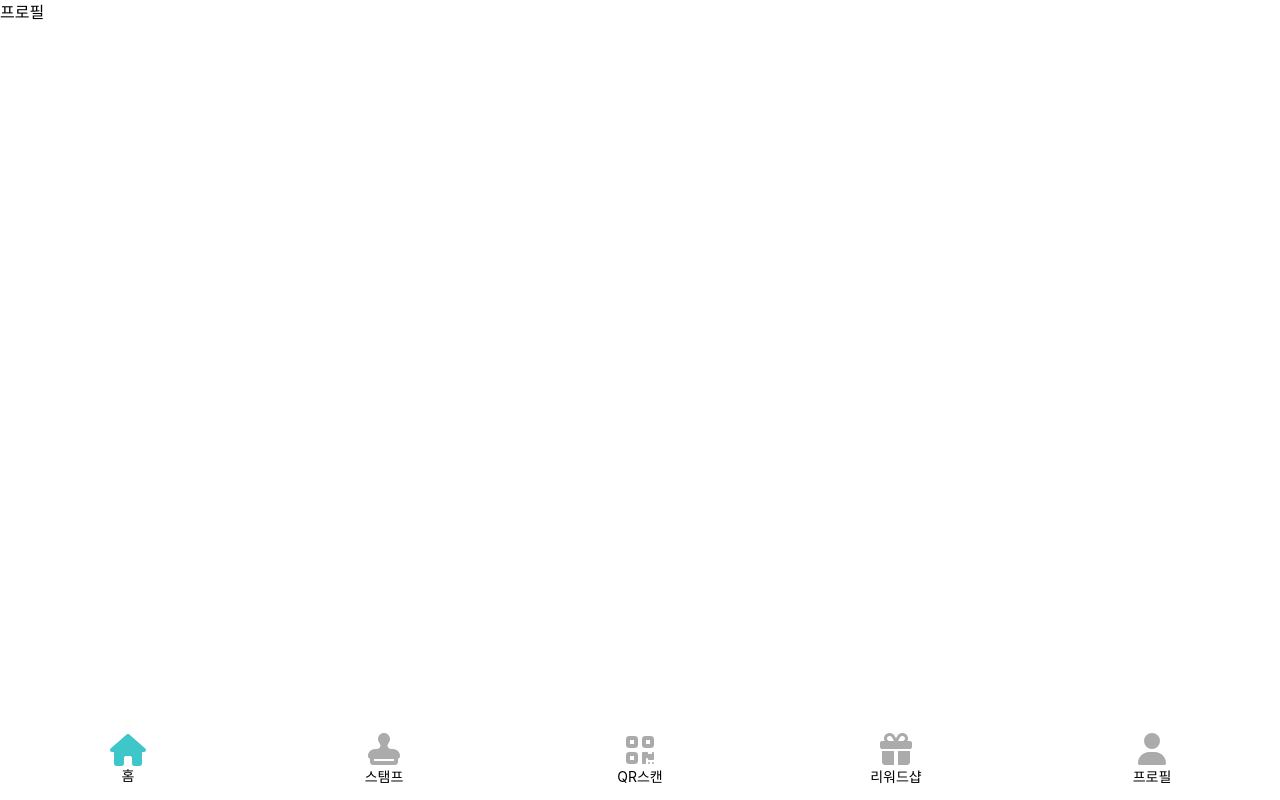
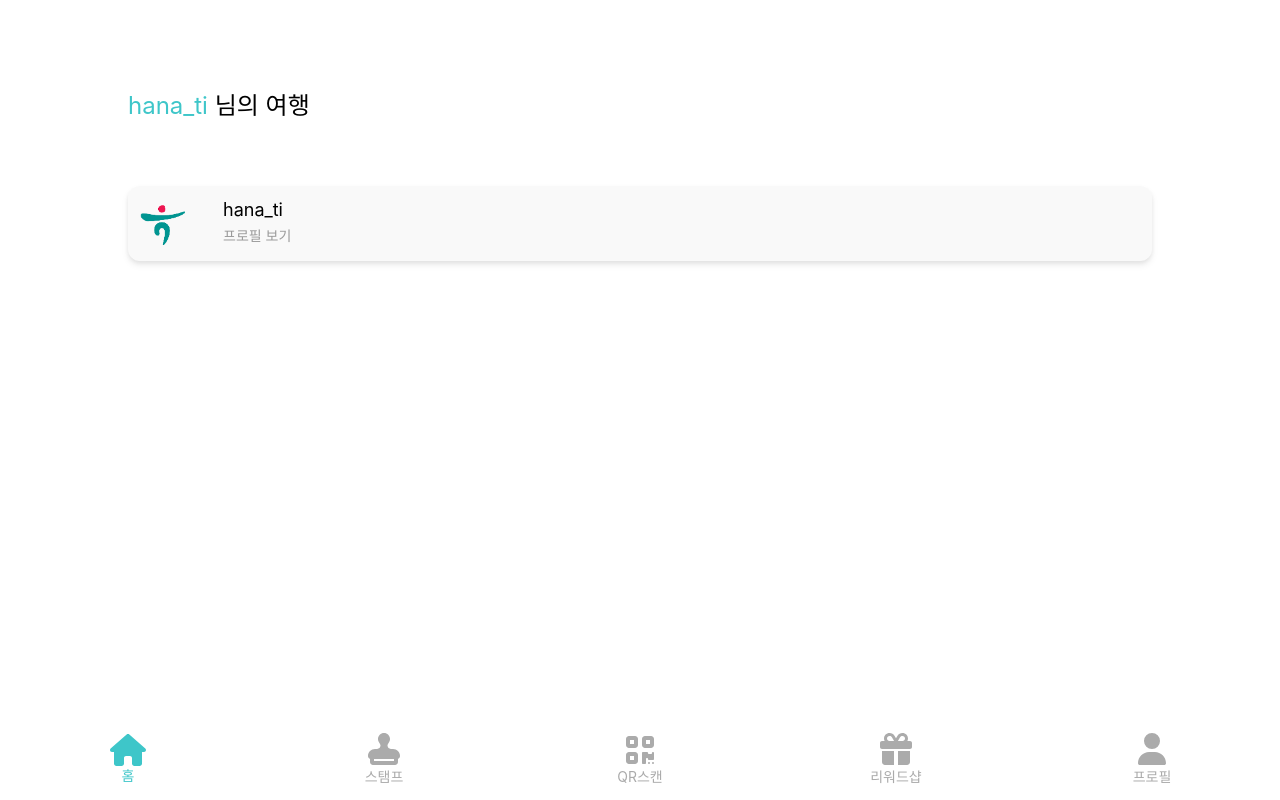
Before and after one commit to No88888888/eve_psyche_and_team_1, a React (Create React App) app in the folder FE/haiyeo/: page /profile in a window 1280 px wide. Built offline with nearby package versions, Linux system fonts and the light colour scheme.

Commit message:
Building profile pages

```diff
--- a/FE/haiyeo/src/App.js
+++ b/FE/haiyeo/src/App.js
@@ -10,6 +10,7 @@ import SearchPlace from "./pages/SearchPlace";
 import SearchSchedule from "./pages/SearchSchedule";
 import Result from "./pages/Result";
 import ResultDetail from "./pages/ResultDetail";
+import ProfileDetail from "./pages/ProfileDetail";
 
 function App() {
   return (
@@ -19,6 +20,7 @@ function App() {
         <Route path="/stamp" Component={Stamp} />
         <Route path="/rewardshop" Component={RewardShop} />
         <Route path="/profile" Component={Profile} />
+        <Route path="/profile/detail" Component={ProfileDetail} />
         <Route path="/search" Component={Search} />
         <Route path="/search/place" Component={SearchPlace} />
         <Route path="/search/schedule" Component={SearchSchedule} />
--- a/FE/haiyeo/src/components/BottomNav.js
+++ b/FE/haiyeo/src/components/BottomNav.js
@@ -20,12 +20,12 @@ function BottomNav() {
           {activeNav === 1 ? (
             <div className="grid">
               <FontAwesomeIcon icon={faHouse} color="#3ec6c9" size="2x" />
-              <span className="text-sm mx-auto">홈</span>
+              <span className="text-sm mx-auto text-[#3ec6c9]">홈</span>
             </div>
           ) : (
             <div className="grid">
               <FontAwesomeIcon icon={faHouse} color="#ababab" size="2x" />
-              <span className="text-sm mx-auto">홈</span>
+              <span className="text-sm mx-auto text-[#ababab]">홈</span>
             </div>
           )}
         </NavLink>
@@ -37,14 +37,14 @@ function BottomNav() {
               <div className="mx-auto">
                 <FontAwesomeIcon icon={faStamp} color="#3ec6c9" size="2x" />
               </div>
-              <span className="text-sm mx-auto">스탬프</span>
+              <span className="text-sm mx-auto text-[#3ec6c9]">스탬프</span>
             </div>
           ) : (
             <div className="grid">
               <div className="mx-auto">
                 <FontAwesomeIcon icon={faStamp} color="#ababab" size="2x" />
               </div>
-              <span className="text-sm mx-auto">스탬프</span>
+              <span className="text-sm mx-auto text-[#ababab]">스탬프</span>
             </div>
           )}
         </NavLink>
@@ -53,7 +53,7 @@ function BottomNav() {
         <div className="mx-auto mb-[-28px]">
           <FontAwesomeIcon icon={faQrcode} color="#ababab" size="2x" />
         </div>
-        <span className="text-sm mx-auto">QR스캔</span>
+        <span className="text-sm mx-auto text-[#ababab]">QR스캔</span>
       </div>
       <div>
         <NavLink to="/rewardshop" onClick={() => setActiveNav(3)}>
@@ -62,14 +62,14 @@ function BottomNav() {
               <div className="mx-auto">
                 <FontAwesomeIcon icon={faGift} color="#3ec6c9" size="2x" />
               </div>
-              <span className="text-sm mx-auto">리워드샵</span>
+              <span className="text-sm mx-auto text-[#3ec6c9]">리워드샵</span>
             </div>
           ) : (
             <div className="grid">
               <div className="mx-auto">
                 <FontAwesomeIcon icon={faGift} color="#ababab" size="2x" />
               </div>
-              <span className="text-sm mx-auto">리워드샵</span>
+              <span className="text-sm mx-auto text-[#ababab]">리워드샵</span>
             </div>
           )}
         </NavLink>
@@ -81,14 +81,14 @@ function BottomNav() {
               <div className="mx-auto">
                 <FontAwesomeIcon icon={faUser} color="#3ec6c9" size="2x" />
               </div>
-              <span className="text-sm mx-auto">프로필</span>
+              <span className="text-sm mx-auto text-[#3ec6c9]">프로필</span>
             </div>
           ) : (
             <div className="grid">
               <div className="mx-auto">
                 <FontAwesomeIcon icon={faUser} color="#ababab" size="2x" />
               </div>
-              <span className="text-sm mx-auto">프로필</span>
+              <span className="text-sm mx-auto text-[#ababab]">프로필</span>
             </div>
           )}
         </NavLink>
--- a/FE/haiyeo/src/pages/Profile.jsx
+++ b/FE/haiyeo/src/pages/Profile.jsx
@@ -1,11 +1,29 @@
 import React from "react";
-import styled from 'styled-components'
+import { NavLink } from "react-router-dom";
 
 function Profile() {
   return (
-    <div className="Profile">
-      <p>프로필</p>
-    </div>
+    <>
+      <div className="mt-[7%] ml-[10%] mb-[5%]">
+        <span className="text-[#3EC6C9] text-2xl">hana_ti</span>
+        <span className="text-2xl"> 님의 여행</span>
+      </div>
+      <NavLink to="/profile/detail">
+        <div className="bg-[#F9F9F9] rounded-xl w-[80%] h-[75px] mx-auto drop-shadow-md flex">
+          <div>
+            <img src="img/euk.png" alt="euk" className="w-[30%] mt-[5px]" />
+          </div>
+          <div className="ml-[-130px] grid">
+            <div className="mt-[10px]">
+              <span className="text-lg">hana_ti</span>
+            </div>
+            <div className="mt-[-15px]">
+              <span className="text-sm text-[#9A9A9A]">프로필 보기</span>
+            </div>
+          </div>
+        </div>
+      </NavLink>
+    </>
   );
 }
 
--- /dev/null
+++ b/FE/haiyeo/src/pages/ProfileDetail.jsx
@@ -0,0 +1,47 @@
+import React, { useState } from "react";
+import { useNavigate } from "react-router-dom";
+
+function ProfileDetail() {
+  //   const [list, setList] = useState("Used");
+  //   const changeList = (newList) => {
+  //     setList(newList);
+  //   };
+
+  //   const chooseList = () => {
+  //     switch (list) {
+  //       case "Used":
+  //         return <Used />;
+  //       case "Rewarded":
+  //         return <Rewarded />;
+  //     }
+  //   };
+  const navigate = useNavigate();
+  const moveToBack = () => {
+    navigate(-1);
+  };
+  return (
+    <>
+      <div className="absolute ml-[90%] mt-[2%]">
+        <button onClick={moveToBack}>
+          <img className="w-5" alt="뒤로가기" src="/img/arrow.png" />
+        </button>
+      </div>
+      <div className="mt-[7%] ml-[10%] mb-[5%]">
+        <span className="text-[#3EC6C9] text-2xl">hana_ti</span>
+        <span className="text-2xl"> 님의 여행</span>
+      </div>
+      <div className="bg-[#F9F9F9] rounded-xl w-[80%] h-[75px] mx-auto drop-shadow-md flex">
+        <div>
+          <img src="/img/euk.png" alt="euk" className="w-[30%] mt-[5px]" />
+        </div>
+        <div className="ml-[-45%] my-auto">
+          <span className="text-lg">hana_ti</span>
+        </div>
+        <div className="my-auto ml-[30%]">
+          <span className="text-sm text-[#9A9A9A]">수정</span>
+        </div>
+      </div>
+    </>
+  );
+}
+export default ProfileDetail;
```
Also changed, not shown: FE/haiyeo/public/img/euk.png (added).
